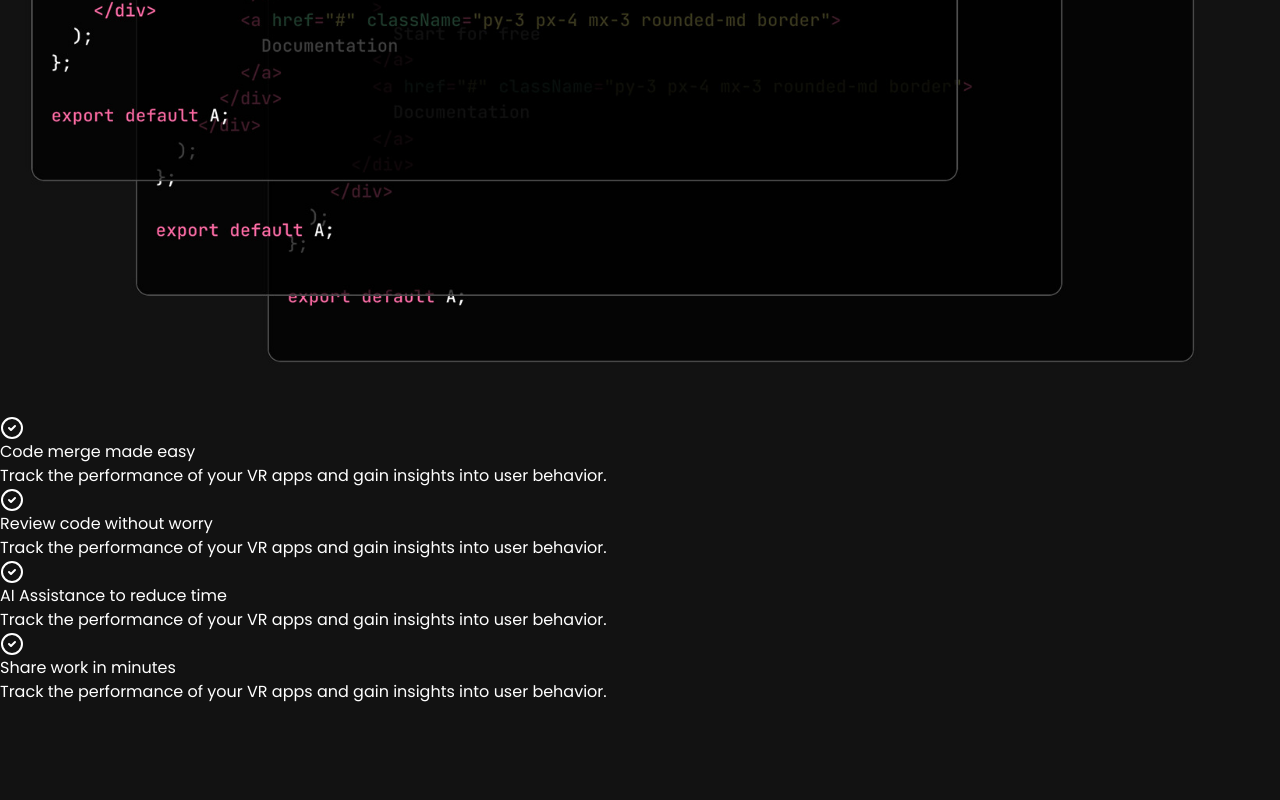
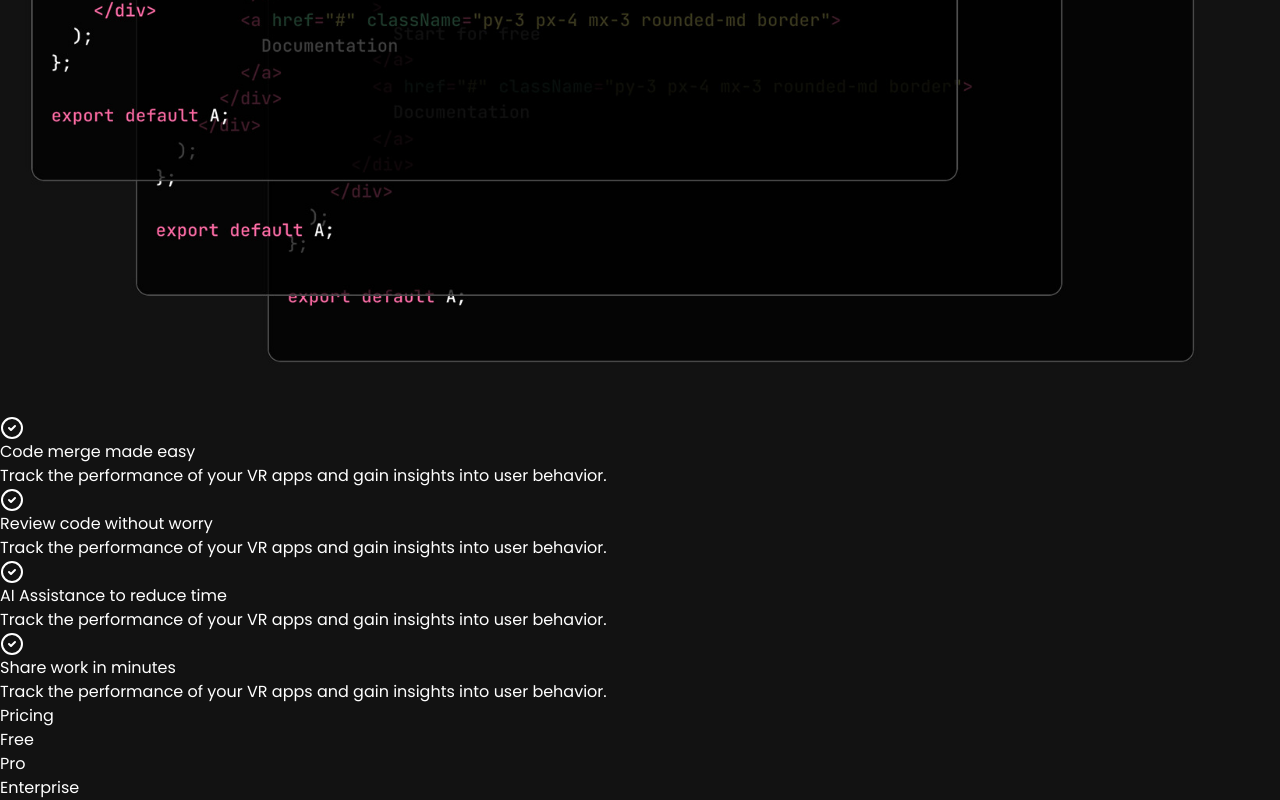
Before and after one commit to ionutpetru4046/landing-page, a React (Vite) app: page / in a window 1280 px wide. Shown: the part 2439-3239 px from the top of the page. Before the commit the page ends 3143 px from the top, so only its background shows below. Built offline with nearby package versions, Linux system fonts and the light colour scheme.

Commit message:
pricing component added

```diff
--- a/src/App.jsx
+++ b/src/App.jsx
@@ -1,6 +1,7 @@
 import FeatureSection from "./components/FeatureSection"
 import HeroSection from "./components/HeroSection"
 import Navbar from "./components/Navbar"
+import Pricing from "./components/Pricing"
 import Workflow from "./components/Workflow"
 
 const App = () => {
@@ -11,6 +12,7 @@ const App = () => {
      <HeroSection />
      <FeatureSection />
      <Workflow />
+     <Pricing />
      </div>
     </>
   )
--- /dev/null
+++ b/src/components/Pricing.jsx
@@ -0,0 +1,23 @@
+import { CheckCircle2 } from "lucide-react"
+import { pricingOptions } from "../constants"
+
+const Pricing = () => {
+  return (
+    <div className="mt-20">
+      <h2 className="text-3xl sm:text-5xl lg:text-6xl text-center my-8 tracking-wider">
+        Pricing
+        </h2>
+        <div className="flex flex-wrap">
+            {pricingOptions.map((option, index) => (
+                <div key={index} className="w-full sm:h-1/2 lg:w-1/3 p-2">
+                    <div className="p-10 border border-neutral-700 rounded-xl">
+                        <p>{option.title}</p>
+                    </div>
+                </div>
+            ))}
+        </div>
+    </div>
+  )
+}
+
+export default Pricing
--- a/src/constants/index.jsx
+++ b/src/constants/index.jsx
@@ -133,7 +133,7 @@ export const pricingOptions = [
   },
   {
     title: "Pro",
-    price: "$10",
+    price: "$25",
     features: [
       "Private board sharing",
       "10 Gb Storage",
@@ -143,7 +143,7 @@ export const pricingOptions = [
   },
   {
     title: "Enterprise",
-    price: "$200",
+    price: "$65",
     features: [
       "Private board sharing",
       "Unlimited Storage",
```
